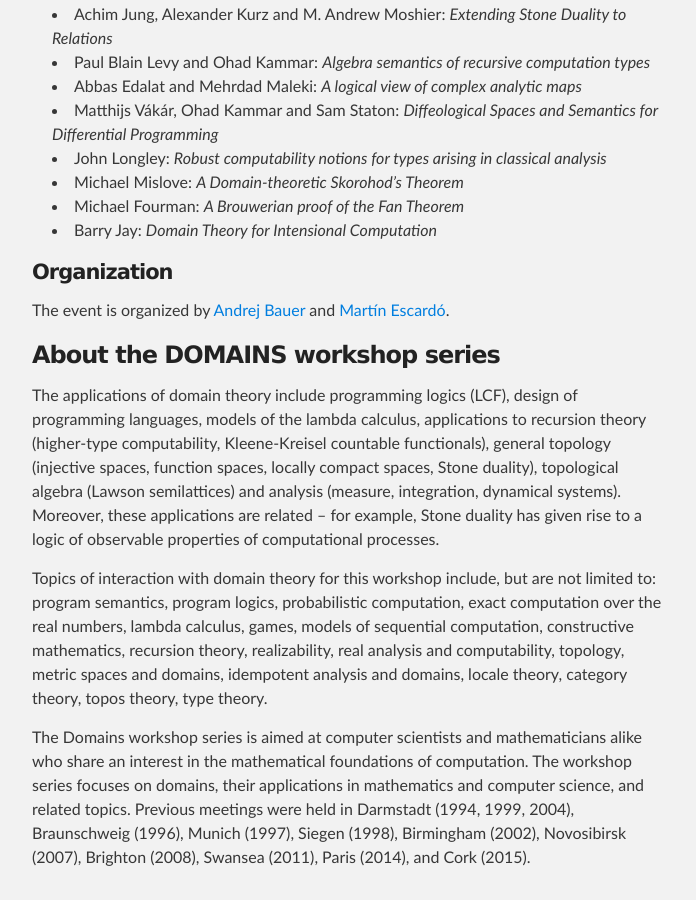
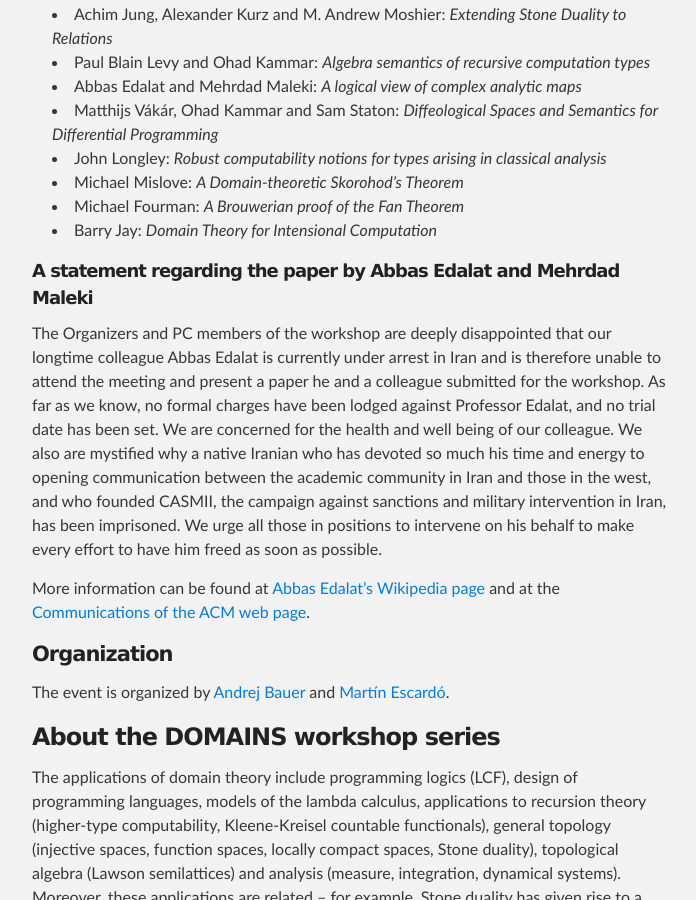
Before and after one commit to IMFM-SI/STM2025, a Jekyll site: the page built from index.md, in a window 1280 px wide and 900 px high, scrolled down 1419 px. Shown: the whole window, without its empty margins (288-984 px from the left). Built offline with Jekyll 4.4.1, drawn with Linux system fonts in a browser that asks for light colours.

Commit message:
Add statement about Abbas Edalat.

```diff
--- a/index.md
+++ b/index.md
@@ -66,6 +66,22 @@ Please register using the [FLoC 2018 registration](http://www.floc2018.org/regis
 * Michael Fourman: *A Brouwerian proof of the Fan Theorem*
 * Barry Jay: *Domain Theory for Intensional Computation*
 
+##### A statement regarding the paper by Abbas Edalat and Mehrdad Maleki
+
+The Organizers and PC members of the workshop are deeply disappointed that our longtime
+colleague Abbas Edalat is currently under arrest in Iran and is therefore unable to attend
+the meeting and present a paper he and a colleague submitted for the workshop. As far as
+we know, no formal charges have been lodged against Professor Edalat, and no trial date
+has been set. We are concerned for the health and well being of our colleague. We also are
+mystified why a native Iranian who has devoted so much his time and energy to opening
+communication between the academic community in Iran and those in the west, and who
+founded CASMII, the campaign against sanctions and military intervention in Iran, has been
+imprisoned. We urge all those in positions to intervene on his behalf to make every effort
+to have him freed as soon as possible.
+
+More information can be found at [Abbas Edalat's Wikipedia page](https://en.wikipedia.org/wiki/Abbas_Edalat) and at the [Communications
+of the ACM web page](https://cacm.acm.org/opinion/articles/228407-our-concerns-about-the-arrest-of-abbas-edalat-in-iran/fulltext).
+
 #### Organization
 
 The event is organized by [Andrej Bauer](http://www.andrej.com/) and [Martín Escardó](http://www.cs.bham.ac.uk/~mhe/).
```
